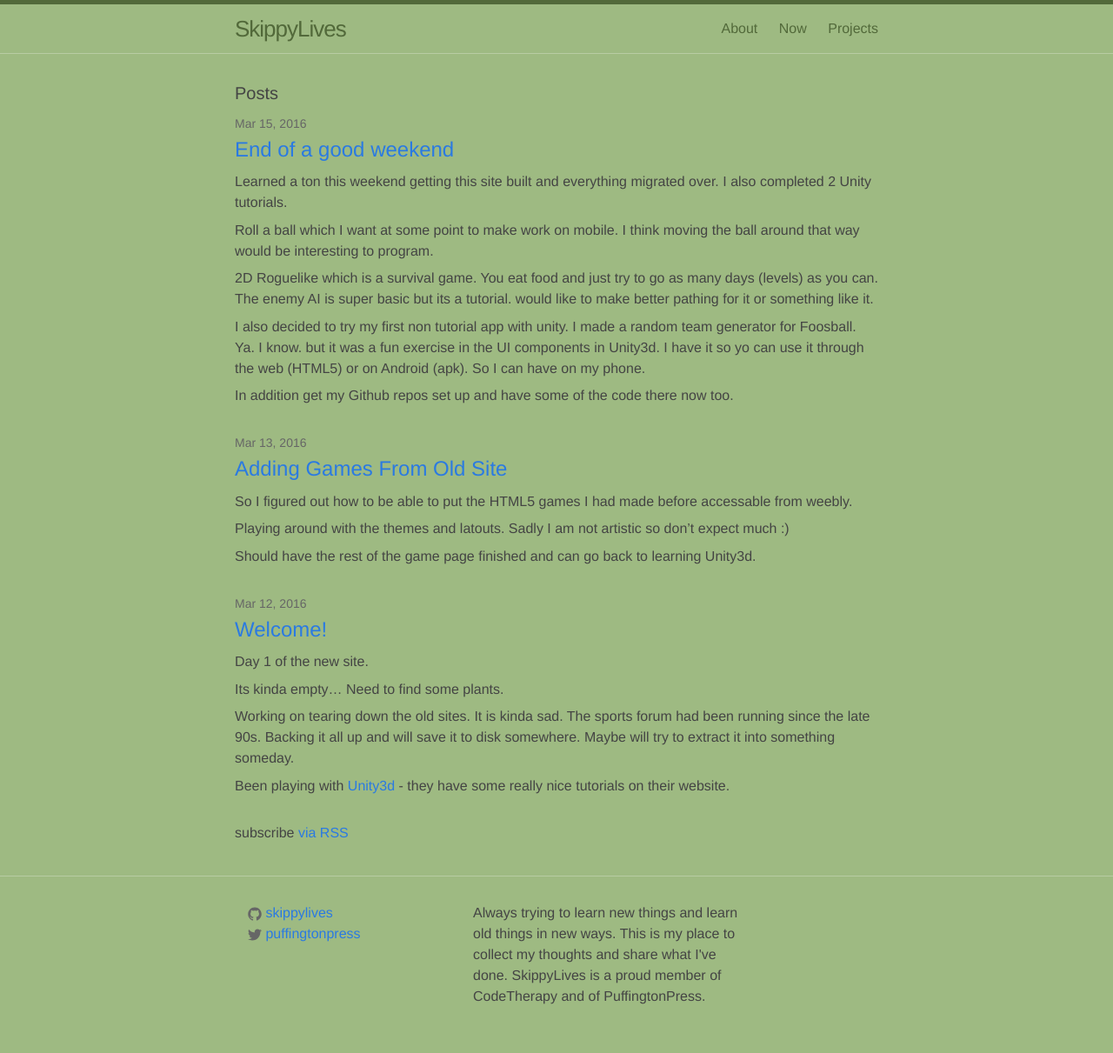
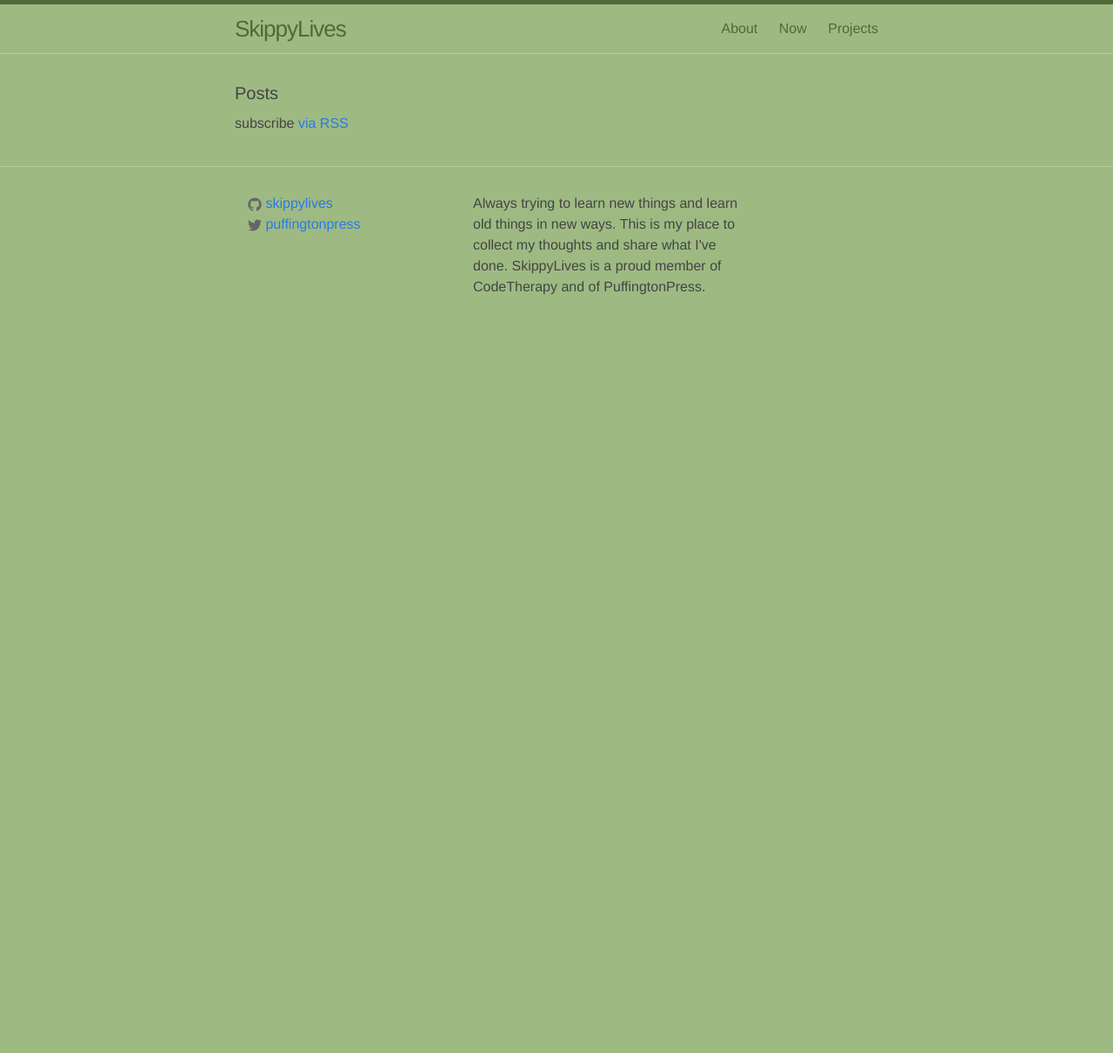
Before and after one commit to SkippyLives/skippylives.github.io, a Jekyll site: the page built from index.html, in a window 1280 px wide. Shown: the whole page at 87% size. Built offline with Jekyll 4.4.1, drawn with Linux system fonts in a browser that asks for light colours; after the commit the page ends 900 px from its top, so only the background shows below that.

Commit message:
refreshed blog posts

```diff
--- a/_posts/2016-03-11-welcome.md
+++ /dev/null
@@ -1,13 +0,0 @@
----
-layout: post
-title:  "Welcome!"
-date:   2016-03-11 23:27:48 -0400
-categories: update
----
-Day 1 of the new site.
-
-Its kinda empty... Need to find some plants.
-
-Working on tearing down the old sites. It is kinda sad. The sports forum had been running since the late 90s. Backing it all up and will save it to disk somewhere. Maybe will try to extract it into something someday.
-
-Been playing with [Unity3d]( https://unity3d.com ) - they have some really nice tutorials on their website.
--- a/_posts/2016-03-12-adding-games-from-old-site.md
+++ /dev/null
@@ -1,11 +0,0 @@
----
-layout: post
-title:  "Adding Games From Old Site"
-date:   2016-03-12 23:27:48 -0400
-categories: update
----
-So I figured out how to be able to put the HTML5 games I had made before accessable from weebly.
-
-Playing around with the themes and latouts. Sadly I am not artistic so don't expect much :)
-
-Should have the rest of the game page finished and can go back to learning Unity3d.
--- a/_posts/2016-03-14-end-of-a-good-weekend.md
+++ /dev/null
@@ -1,15 +0,0 @@
----
-layout: post
-title:  "End of a good weekend"
-date:   2016-03-14 23:27:48 -0400
-categories: update
----
-Learned a ton this weekend getting this site built and everything migrated over. I also completed 2 Unity tutorials.
-
-Roll a ball which I want at some point to make work on mobile. I think moving the ball around that way would be interesting to program.
-
-2D Roguelike which is a survival game. You eat food and just try to go as many days (levels) as you can. The enemy AI is super basic but its a tutorial. would like to make better pathing for it or something like it.
-
-I also decided to try my first non tutorial app with unity. I made a random team generator for Foosball. Ya. I know. but it was a fun exercise in the UI components in Unity3d. I have it so yo can use it through the web (HTML5) or on Android (apk). So I can have on my phone.
-
-In addition get my Github repos set up and have some of the code there now too.
--- a/now.md
+++ b/now.md
@@ -6,35 +6,33 @@
 
 What is a now page? It is kind of a list of my current goals, what I am focused on, and where I am at. A better description probably is at [nownownow.com][now] though.
 
-For me it is the things I am doing (or should be doing) all in one place.  More for me to see and be able to keep focused on the things that matter. But isn't really a task list as I don't really check them off as "complete".  At least not how I am doing it anyways. Though I imagine some things will just evolve into other things.
+For me it is the things I am doing (or should be doing) all in one place.  More for me to see and be able to keep focused on the things that matter.
 
 
-
-  Last updated: March 19, 2016
+  Last updated: March 07, 2020
 
 
 ### Family/Home
 
-  * Getting ready for kids' tournament season
-  * Working on a lot of renovations throughout the spring/summer
+  * Getting basement organized
   * I am continually reducing the amount of stuff I have
+  * taking more vacation time to go places (on hold)
 
 ### Health
 
-  * I am running 3-4 times a week
-  * Going to the gym 1-2 times a week
-  * Doing burpees everyday - ugh
-  * Eating breakfast and making coffee before leaving house everyday
+  * working out 6 days a week. 4 running 2 body weight/light weight.
+  * losing weight and reducing fat %. almost to were i want to be.
+  * Marine Corps 17.75K race end of month.
 
 ### Reading/Listening/Watching
 
-  * listening to Song of Fire and Ice in the car to and from work
-  * Watching Game of Thrones
+  * reading Speaker of the Dead
+  * Watching Hockey (MN Wild)
 
 ### Hobby
 
-  * Learning Unity3d, Node, and Go. among others
-  * Playing with Raspberry PI again
+  * Writing an RPG.
+  * getting web site set up and starting this blog as well
 
 
 [now]: http://nownownow.com/about
```
Also changed, not shown: about.md (+1 -1 lines).
